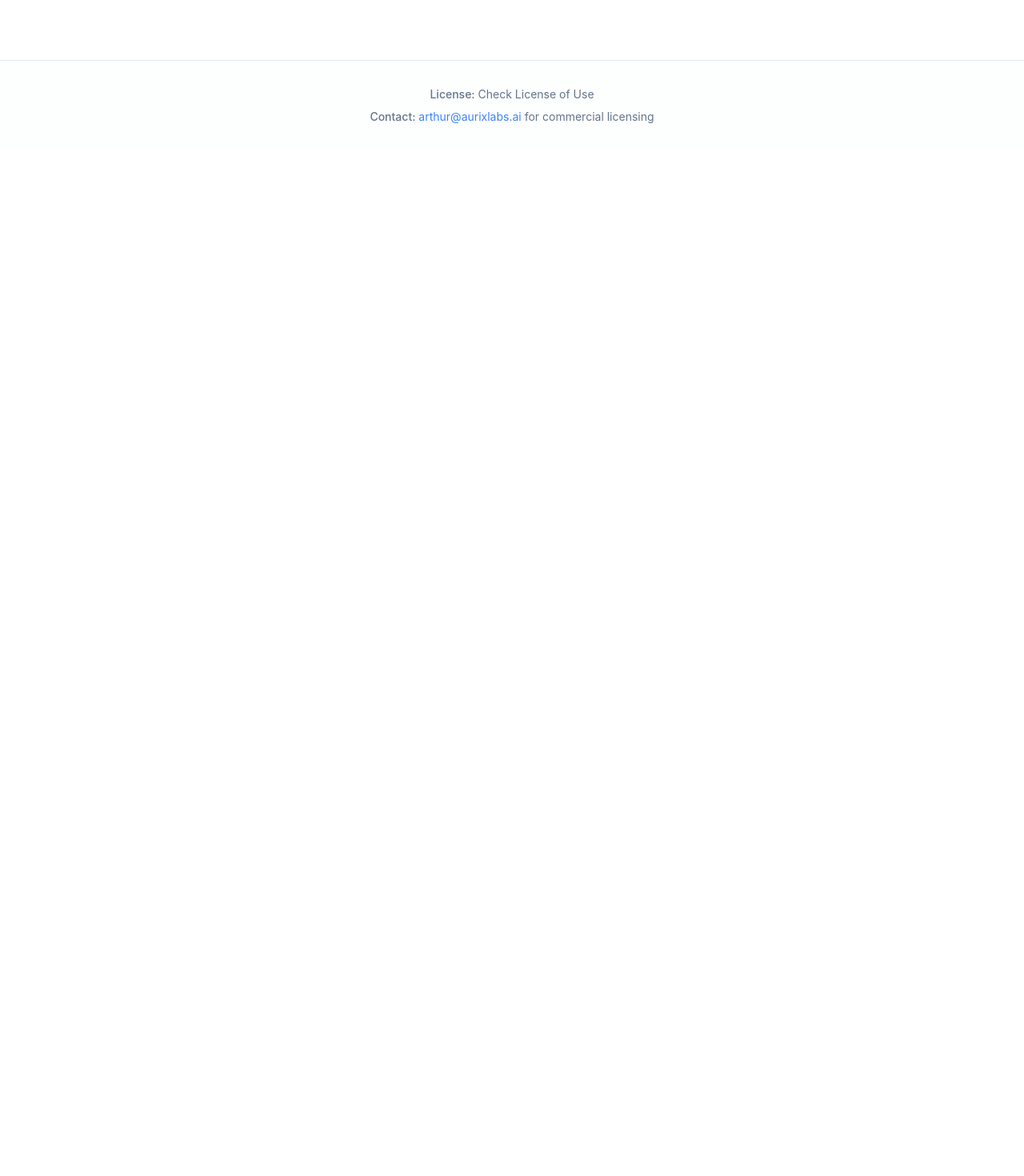
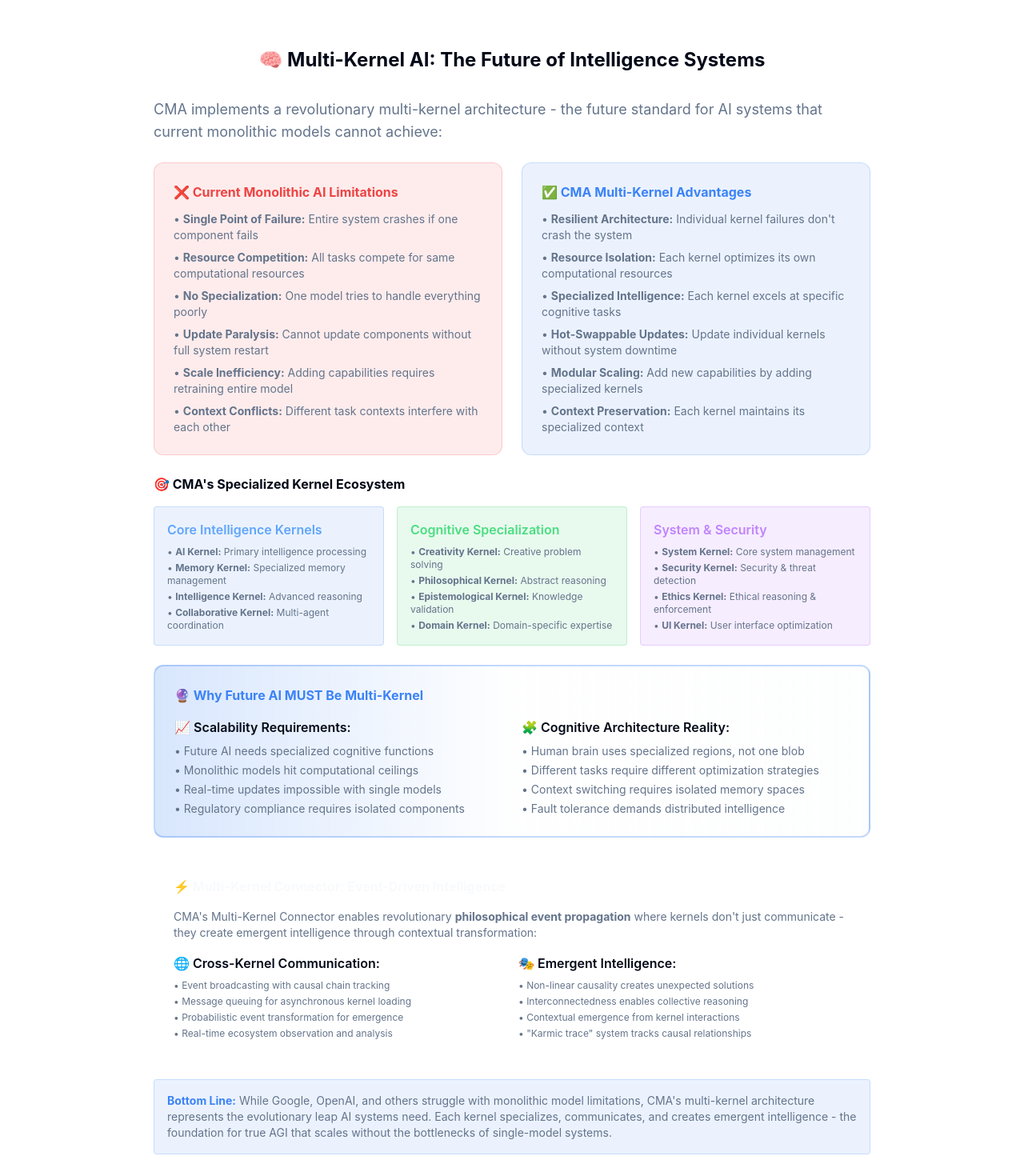
Before and after one commit to AurixLabs/Swarm-of-Swarms-Neural-OS, a React (Vite) app: page / in a window 1280 px wide. Shown: the part 5900-7370 px from the top of the page at 80% size. Before the commit the page ends 6088 px from the top, so only its background shows below. Built offline with nearby package versions, Linux system fonts and the light colour scheme.

Commit message:
Add multi-kernel explanation
Expand on multi-kernel purpose, benefits, and functionality, ensuring factual accuracy.

```diff
--- a/src/pages/HomePage.tsx
+++ b/src/pages/HomePage.tsx
@@ -359,6 +359,138 @@ const HomePage = () => {
               </div>
             </div>
           </div>
+
+          {/* Multi-Kernel Architecture Revolution Section */}
+          <div className="max-w-4xl mx-auto mt-16">
+            <h3 className="text-2xl font-bold mb-8 text-foreground">🧠 Multi-Kernel AI: The Future of Intelligence Systems</h3>
+            <div className="text-left space-y-6">
+              <p className="text-lg text-muted-foreground mb-6">
+                CMA implements a revolutionary multi-kernel architecture - the future standard for AI systems that current monolithic models cannot achieve:
+              </p>
+
+              <div className="grid md:grid-cols-2 gap-6 mb-8">
+                <div className="bg-destructive/10 p-6 rounded-lg border border-destructive/20">
+                  <h4 className="font-bold text-destructive mb-3">❌ Current Monolithic AI Limitations</h4>
+                  <ul className="text-sm text-muted-foreground space-y-2">
+                    <li>• <strong>Single Point of Failure:</strong> Entire system crashes if one component fails</li>
+                    <li>• <strong>Resource Competition:</strong> All tasks compete for same computational resources</li>
+                    <li>• <strong>No Specialization:</strong> One model tries to handle everything poorly</li>
+                    <li>• <strong>Update Paralysis:</strong> Cannot update components without full system restart</li>
+                    <li>• <strong>Scale Inefficiency:</strong> Adding capabilities requires retraining entire model</li>
+                    <li>• <strong>Context Conflicts:</strong> Different task contexts interfere with each other</li>
+                  </ul>
+                </div>
+
+                <div className="bg-primary/10 p-6 rounded-lg border border-primary/20">
+                  <h4 className="font-bold text-primary mb-3">✅ CMA Multi-Kernel Advantages</h4>
+                  <ul className="text-sm text-muted-foreground space-y-2">
+                    <li>• <strong>Resilient Architecture:</strong> Individual kernel failures don't crash the system</li>
+                    <li>• <strong>Resource Isolation:</strong> Each kernel optimizes its own computational resources</li>
+                    <li>• <strong>Specialized Intelligence:</strong> Each kernel excels at specific cognitive tasks</li>
+                    <li>• <strong>Hot-Swappable Updates:</strong> Update individual kernels without system downtime</li>
+                    <li>• <strong>Modular Scaling:</strong> Add new capabilities by adding specialized kernels</li>
+                    <li>• <strong>Context Preservation:</strong> Each kernel maintains its specialized context</li>
+                  </ul>
+                </div>
+              </div>
+
+              <div className="space-y-4">
+                <h4 className="font-bold text-foreground mb-4">🎯 CMA's Specialized Kernel Ecosystem</h4>
+                <div className="grid md:grid-cols-3 gap-4">
+                  <div className="bg-blue-500/10 p-4 rounded border border-blue-500/20">
+                    <h5 className="font-semibold text-blue-400 mb-2">Core Intelligence Kernels</h5>
+                    <ul className="text-xs text-muted-foreground space-y-1">
+                      <li>• <strong>AI Kernel:</strong> Primary intelligence processing</li>
+                      <li>• <strong>Memory Kernel:</strong> Specialized memory management</li>
+                      <li>• <strong>Intelligence Kernel:</strong> Advanced reasoning</li>
+                      <li>• <strong>Collaborative Kernel:</strong> Multi-agent coordination</li>
+                    </ul>
+                  </div>
+
+                  <div className="bg-green-500/10 p-4 rounded border border-green-500/20">
+                    <h5 className="font-semibold text-green-400 mb-2">Cognitive Specialization</h5>
+                    <ul className="text-xs text-muted-foreground space-y-1">
+                      <li>• <strong>Creativity Kernel:</strong> Creative problem solving</li>
+                      <li>• <strong>Philosophical Kernel:</strong> Abstract reasoning</li>
+                      <li>• <strong>Epistemological Kernel:</strong> Knowledge validation</li>
+                      <li>• <strong>Domain Kernel:</strong> Domain-specific expertise</li>
+                    </ul>
+                  </div>
+
+                  <div className="bg-purple-500/10 p-4 rounded border border-purple-500/20">
+                    <h5 className="font-semibold text-purple-400 mb-2">System & Security</h5>
+                    <ul className="text-xs text-muted-foreground space-y-1">
+                      <li>• <strong>System Kernel:</strong> Core system management</li>
+                      <li>• <strong>Security Kernel:</strong> Security & threat detection</li>
+                      <li>• <strong>Ethics Kernel:</strong> Ethical reasoning & enforcement</li>
+                      <li>• <strong>UI Kernel:</strong> User interface optimization</li>
+                    </ul>
+                  </div>
+                </div>
+              </div>
+
+              <div className="mt-8 p-6 bg-gradient-to-r from-primary/20 via-secondary/10 to-accent/20 rounded-lg border-2 border-primary/30">
+                <h4 className="font-bold text-primary mb-4">🔮 Why Future AI MUST Be Multi-Kernel</h4>
+                <div className="grid md:grid-cols-2 gap-6">
+                  <div>
+                    <h5 className="font-semibold text-foreground mb-2">📈 Scalability Requirements:</h5>
+                    <ul className="text-sm text-muted-foreground space-y-1">
+                      <li>• Future AI needs specialized cognitive functions</li>
+                      <li>• Monolithic models hit computational ceilings</li>
+                      <li>• Real-time updates impossible with single models</li>
+                      <li>• Regulatory compliance requires isolated components</li>
+                    </ul>
+                  </div>
+                  <div>
+                    <h5 className="font-semibold text-foreground mb-2">🧩 Cognitive Architecture Reality:</h5>
+                    <ul className="text-sm text-muted-foreground space-y-1">
+                      <li>• Human brain uses specialized regions, not one blob</li>
+                      <li>• Different tasks require different optimization strategies</li>
+                      <li>• Context switching requires isolated memory spaces</li>
+                      <li>• Fault tolerance demands distributed intelligence</li>
+                    </ul>
+                  </div>
+                </div>
+              </div>
+
+              <div className="mt-6 p-6 bg-accent/10 rounded-lg border border-accent/20">
+                <h4 className="font-bold text-accent mb-4">⚡ Multi-Kernel Connector: Event-Driven Intelligence</h4>
+                <div className="space-y-4">
+                  <p className="text-sm text-muted-foreground">
+                    CMA's Multi-Kernel Connector enables revolutionary <strong>philosophical event propagation</strong> where kernels don't just communicate - they create emergent intelligence through contextual transformation:
+                  </p>
+                  <div className="grid md:grid-cols-2 gap-4">
+                    <div>
+                      <h5 className="font-semibold text-foreground mb-2">🌐 Cross-Kernel Communication:</h5>
+                      <ul className="text-xs text-muted-foreground space-y-1">
+                        <li>• Event broadcasting with causal chain tracking</li>
+                        <li>• Message queuing for asynchronous kernel loading</li>
+                        <li>• Probabilistic event transformation for emergence</li>
+                        <li>• Real-time ecosystem observation and analysis</li>
+                      </ul>
+                    </div>
+                    <div>
+                      <h5 className="font-semibold text-foreground mb-2">🎭 Emergent Intelligence:</h5>
+                      <ul className="text-xs text-muted-foreground space-y-1">
+                        <li>• Non-linear causality creates unexpected solutions</li>
+                        <li>• Interconnectedness enables collective reasoning</li>
+                        <li>• Contextual emergence from kernel interactions</li>
+                        <li>• "Karmic trace" system tracks causal relationships</li>
+                      </ul>
+                    </div>
+                  </div>
+                </div>
+              </div>
+
+              <div className="mt-6 p-4 bg-primary/10 rounded border border-primary/20">
+                <p className="text-sm text-muted-foreground">
+                  <strong className="text-primary">Bottom Line:</strong> While Google, OpenAI, and others struggle with monolithic model limitations,
+                  CMA's multi-kernel architecture represents the evolutionary leap AI systems need. Each kernel specializes, communicates,
+                  and creates emergent intelligence - the foundation for true AGI that scales without the bottlenecks of single-model systems.
+                </p>
+              </div>
+            </div>
+          </div>
         </motion.div>
       </div>
 
```
